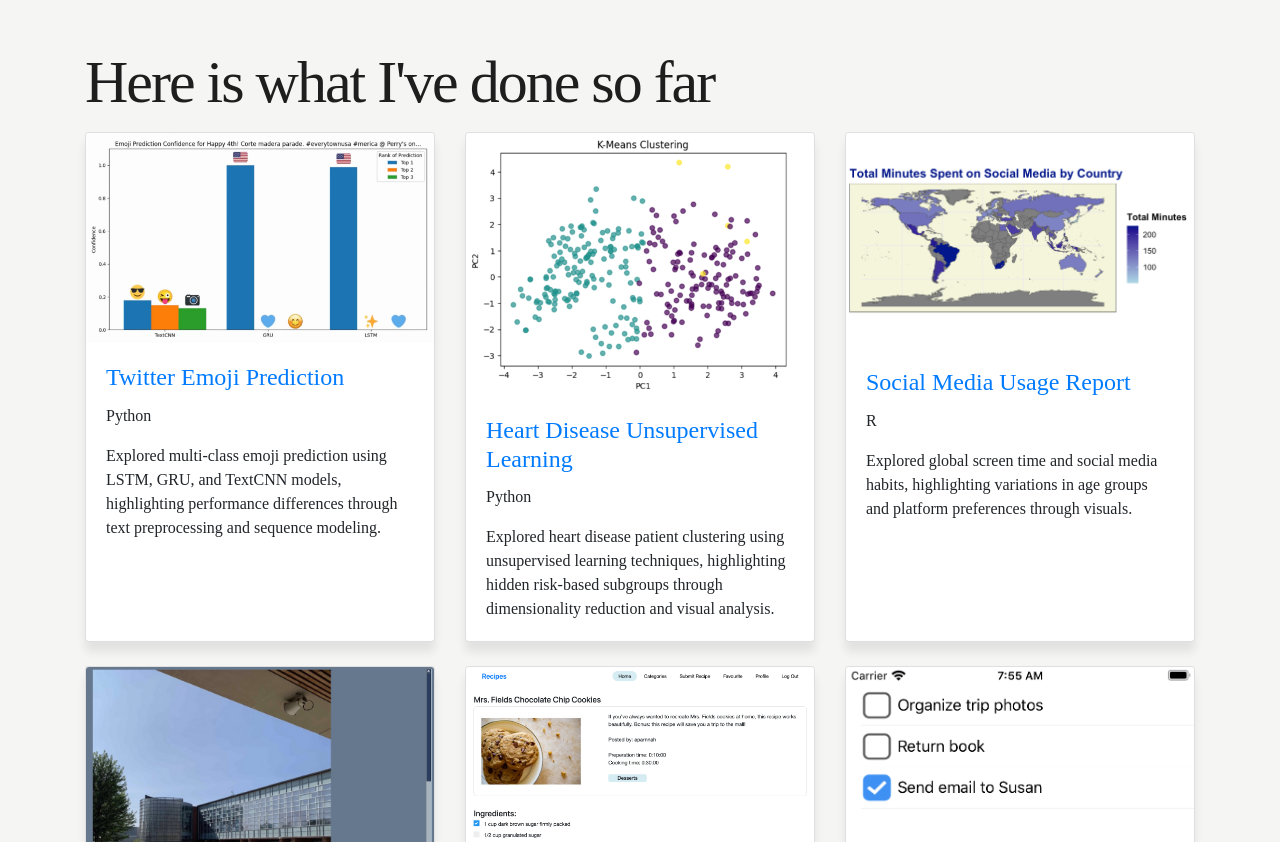
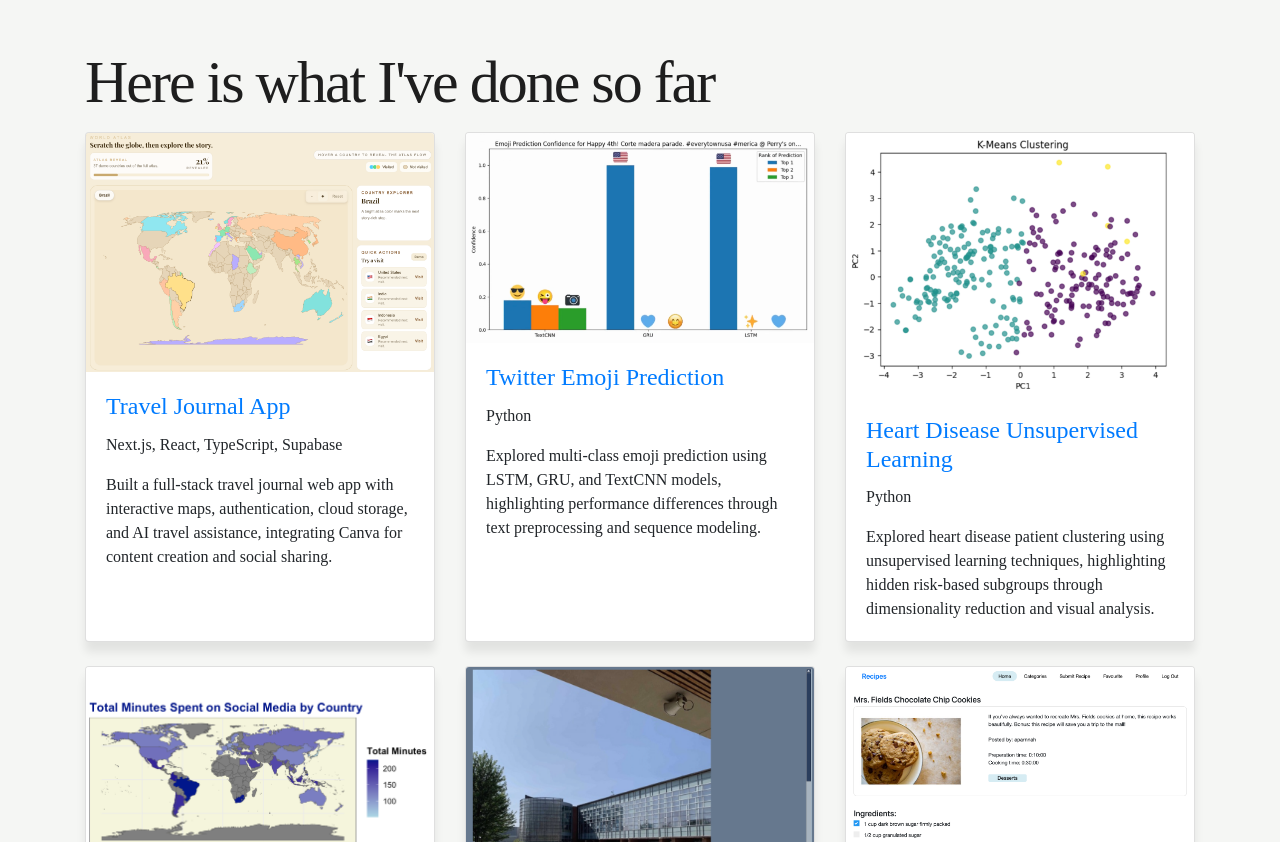
Before and after one commit to aparnnaH/aparnnaH.github.io, a website with bundled scripts: page index.html in a window 1280 px wide. Shown: the part 1520-2362 px from the top of the page. Built offline with nearby package versions, Linux system fonts and the light colour scheme.

Commit message:
Add travel journal project

```diff
--- a/index.html
+++ b/index.html
@@ -86,6 +86,19 @@
 <div class="container pt-2">
   <h1 class="font-weight-light text-left text-lg-left mt-10 mb-10 font-style-section">Here is what I've done so far</h1>
      <div class="row">
+
+      <div class="col-lg-4 col-sm-6 mb-4 font-style">
+        <div class="card h-100 card-style">
+          <a href="https://travel-journal-six-phi.vercel.app/"><img class="card-img-top card-img-style" src="img/travelJournal.png" alt="travelJournal"></a>
+          <div class="card-body">
+            <h4 class="card-title">
+              <a href="https://travel-journal-six-phi.vercel.app/">Travel Journal App</a>
+            </h4>
+            <p class="card-text">Next.js, React, TypeScript, Supabase</p>
+            <p class="card-text">Built a full-stack travel journal web app with interactive maps, authentication, cloud storage, and AI travel assistance, integrating Canva for content creation and social sharing.</p>
+          </div>
+        </div>
+      </div>
 
       <div class="col-lg-4 col-sm-6 mb-4 font-style">
         <div class="card h-100 card-style">
```
Also changed, not shown: img/travelJournal.png (added), 1 other file.
